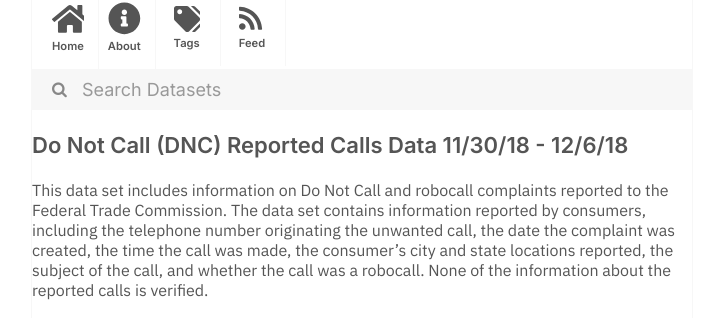
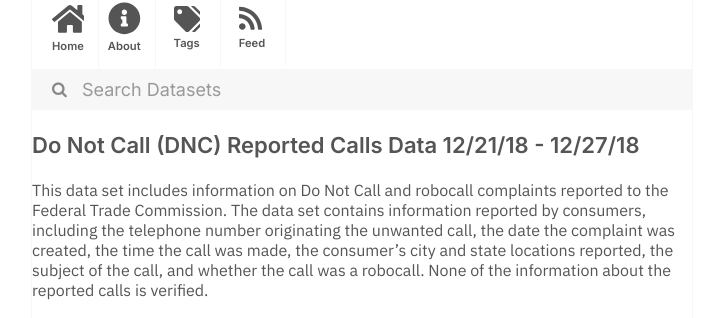
Before and after one commit to dayda-entities/federal-trade-commission, a Jekyll site: the page built from _posts/2020-11-12-do-not-call-dnc-reported-calls.md, in a window 1280 px wide. Shown: the part 216-534 px from the top of the page, without its empty margins (278-1001 px from the left). Built offline with Jekyll 4.4.1, drawn with Linux system fonts in a browser that asks for light colours.

Commit message:
Publish Data

```diff
--- a/_posts/2020-11-12-do-not-call-dnc-reported-calls.md
+++ b/_posts/2020-11-12-do-not-call-dnc-reported-calls.md
@@ -1,7 +1,7 @@
 ---
-title: Do Not Call (DNC) Reported Calls Data 11/30/18 - 12/6/18
-created: '2020-11-12T12:20:49.822629'
-modified: '2020-11-12T12:20:49.822635'
+title: Do Not Call (DNC) Reported Calls Data 12/21/18 - 12/27/18
+created: '2020-11-12T12:20:51.716931'
+modified: '2020-11-12T12:20:51.716938'
 state: active
 type: dataset
 tags:
@@ -12,7 +12,7 @@ tags:
   - Robocalls
 groups: []
 csv_url: >-
-  https://www.ftc.gov/sites/default/files/dnc_complaint_numbers_2018-12-03-07.csv
+  https://www.ftc.gov/sites/default/files/dnc_complaint_numbers_2018-12-24-28.csv
 json_url: ''
 layout: post
 
```
